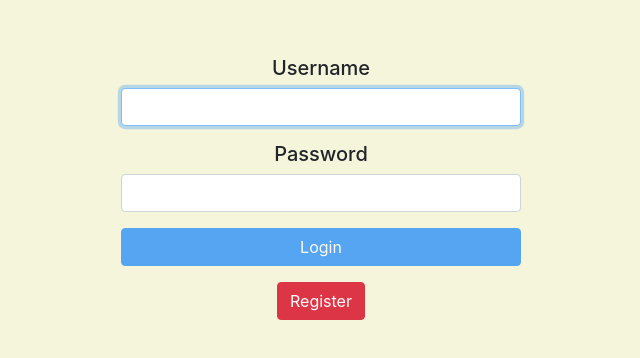
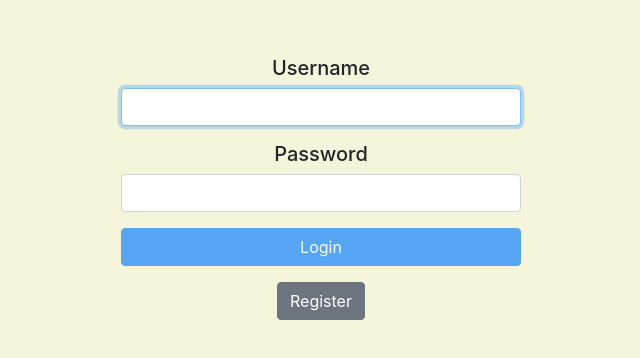
Before and after one commit to nickbrenn/login-api, a React (Create React App) app in the folder client/: page /login in a window 1280 px wide. Shown: the part 204-562 px from the top of the page, without its empty margins (319-959 px from the left). Built offline with nearby package versions, Linux system fonts and the light colour scheme.

Commit message:
Changed button color

```diff
--- a/client/src/components/Login.js
+++ b/client/src/components/Login.js
@@ -95,7 +95,7 @@ class Login extends Component {
             Login
           </Button>
           <Button
-            color="danger"
+            color="secondary"
             onClick={() => this.props.history.push("/register")}
           >
             Register
```
